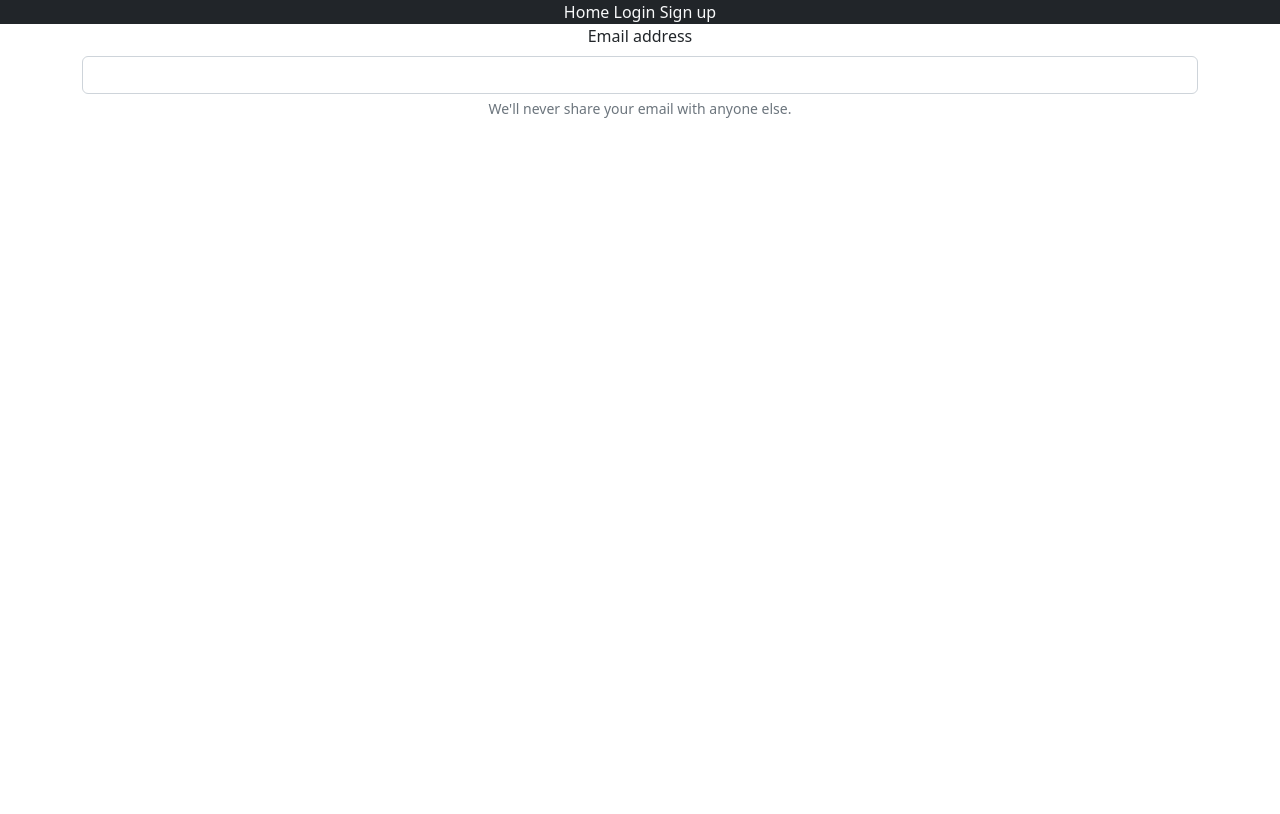
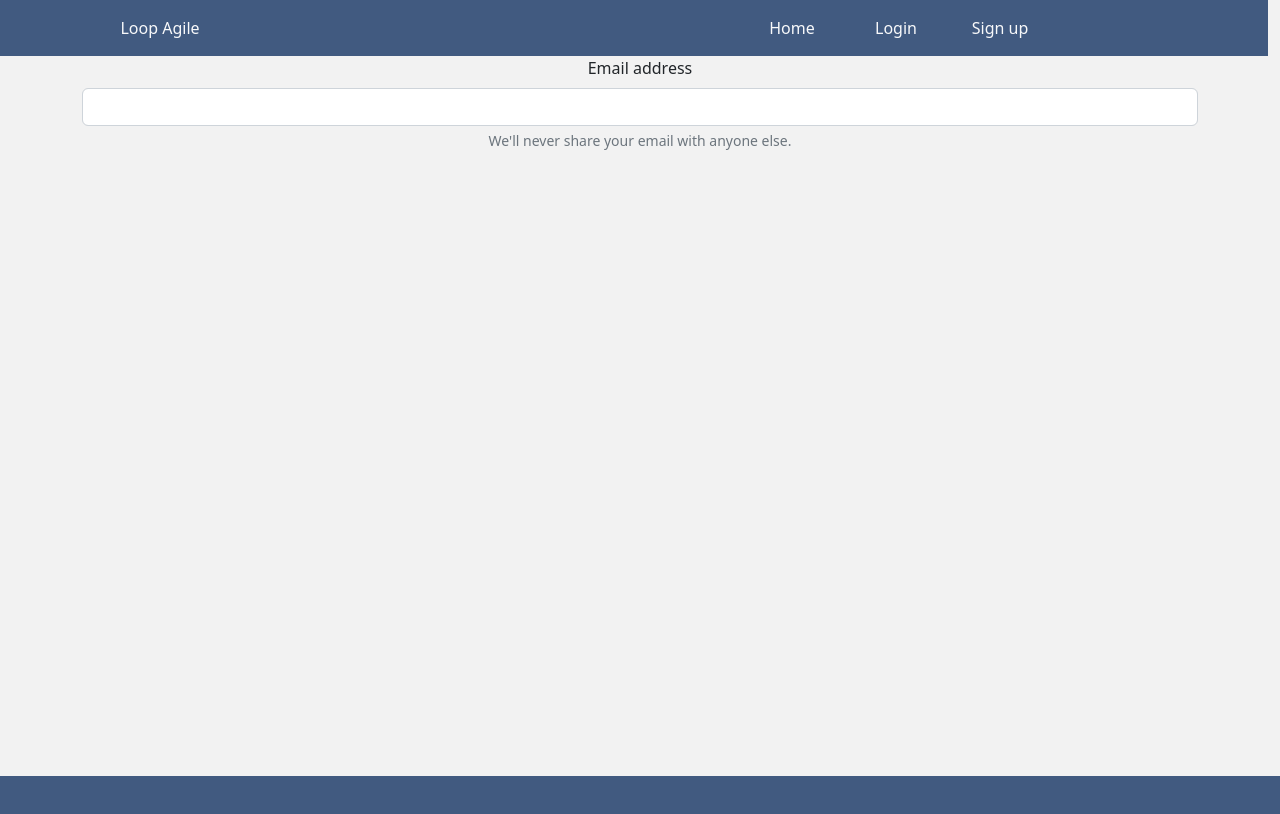
Before and after one commit to darklight81/RMIT-22-FWP, a React (Create React App) app: page /register in a window 1280 px wide. Shown: the top 814 px of the page. Built offline with nearby package versions, Linux system fonts and the light colour scheme.

Commit message:
Added Footer, Edited colors

```diff
--- a/src/App.css
+++ /dev/null
@@ -1,38 +0,0 @@
-.App {
-  text-align: center;
-}
-
-.App-logo {
-  height: 40vmin;
-  pointer-events: none;
-}
-
-@media (prefers-reduced-motion: no-preference) {
-  .App-logo {
-    animation: App-logo-spin infinite 20s linear;
-  }
-}
-
-.App-header {
-  background-color: #282c34;
-  min-height: 100vh;
-  display: flex;
-  flex-direction: column;
-  align-items: center;
-  justify-content: center;
-  font-size: calc(10px + 2vmin);
-  color: white;
-}
-
-.App-link {
-  color: #61dafb;
-}
-
-@keyframes App-logo-spin {
-  from {
-    transform: rotate(0deg);
-  }
-  to {
-    transform: rotate(360deg);
-  }
-}
--- a/src/App.js
+++ b/src/App.js
@@ -1,9 +1,10 @@
-import './App.css';
+import './css/App.css';
 import Header from "./view/Header";
 import {BrowserRouter, Route, Routes} from "react-router-dom";
 import Login from "./view/Login";
 import Register from "./view/Register";
 import LandingPage from "./view/LandingPage";
+import Footer from "./view/Footer";
 
 function Error() {
     return null;
@@ -14,7 +15,7 @@ function App() {
     <div className="App">
         <BrowserRouter>
             <Header/>
-            <div className={`container`}>
+            <div className={`container Body`}>
                 <Routes>
                     <Route path="/" element={<LandingPage/>} />
                     <Route path="/login" element={<Login/>} />
@@ -23,6 +24,7 @@ function App() {
                 </Routes>
             </div>
         </BrowserRouter>
+        <Footer/>
     </div>
   );
 }
--- /dev/null
+++ b/src/css/App.css
@@ -0,0 +1,9 @@
+.App {
+  text-align: center;
+  background-color: #F2F2F2;
+}
+
+.Body {
+  height: 90vh;
+  background-color: #F2F2F2;
+}
--- /dev/null
+++ b/src/css/Footer.css
@@ -0,0 +1,4 @@
+.footer{
+    background-color: #415A80;
+    height: 10vh;
+}
--- /dev/null
+++ b/src/css/Header.css
@@ -0,0 +1,3 @@
+.header{
+    background-color: #415A80;
+}
--- a/src/index.css
+++ b/src/index.css
@@ -5,6 +5,7 @@ body {
     sans-serif;
   -webkit-font-smoothing: antialiased;
   -moz-osx-font-smoothing: grayscale;
+  background-color: #F2F2F2;
 }
 
 code {
--- a/src/router/Routing.js
+++ b/src/router/Routing.js
@@ -2,10 +2,12 @@ import { NavLink } from 'react-router-dom';
 
 export default function Routing() {
     return (
-            <nav className={`bg-dark text-bg-light w-100`}>
-                <NavLink to="/" className={`text-decoration-none text-light`}>Home </NavLink>
-                <NavLink to="/login" className={`text-decoration-none text-light`}>Login </NavLink>
-                <NavLink to="/register" className={`text-decoration-none text-light`}>Sign up</NavLink>
+            <nav className={`col-6 mx-2`}>
+                <div className={`row justify-content-end`}>
+                    <NavLink to="/" className={`text-decoration-none text-light col-2`}>Home </NavLink>
+                    <NavLink to="/login" className={`text-decoration-none text-light col-2`}>Login </NavLink>
+                    <NavLink to="/register" className={`text-decoration-none text-light col-2`}>Sign up</NavLink>
+                </div>
             </nav>
     );
 }
--- /dev/null
+++ b/src/view/Footer.js
@@ -0,0 +1,9 @@
+import "../css/Footer.css"
+function Footer(){
+    return(
+        <div className={`footer`}>
+            <div/>
+        </div>
+    )
+}
+export default Footer;
--- a/src/view/Header.js
+++ b/src/view/Header.js
@@ -1,8 +1,10 @@
 import Routing from "../router/Routing";
-
+import '../css/Header.css'
 const Header = () => {
     return (
-        <div className={`header`}>
+        <div className={`header w-100 row p-3`}>
+            <a className={`col-3 text-decoration-none text-light`} href={"/"}> Loop Agile </a>
+            <div className={`col-1`}/>
             <Routing/>
         </div>
     )
```
